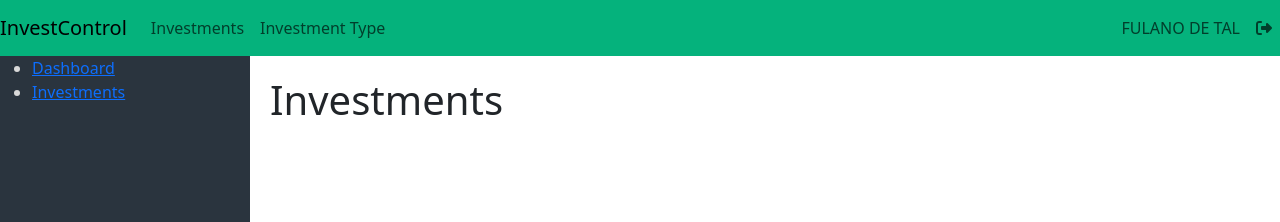
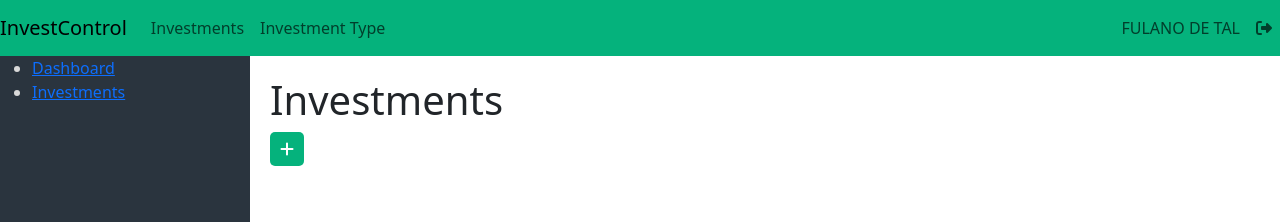
Before and after one commit to theyCallMeDudu/invest-control, an Angular app in the folder ic-frontend/: page /investments in a window 1280 px wide. Shown: the top 222 px of the page. Built offline with nearby package versions, Linux system fonts and the light colour scheme.

Commit message:
Made button component reusable and implemented button config interface.

```diff
--- a/ic-frontend/src/app/main/pages/investments/investment.component.html
+++ b/ic-frontend/src/app/main/pages/investments/investment.component.html
@@ -1 +1,8 @@
 <h1>Investments</h1>
+<div>
+  <app-button
+    [config]="{
+      icon: 'fas fa-plus',
+      styleClass: 'btn-standard',
+      tooltip: 'New investment' }"></app-button>
+</div>
--- a/ic-frontend/src/app/shared/components/button/button.component.css
+++ b/ic-frontend/src/app/shared/components/button/button.component.css
@@ -0,0 +1,31 @@
+button {
+  border: none;
+  border-radius: 5px;
+  cursor: pointer;
+  padding: 5px 10px;
+}
+
+button > i {
+  font-size: 16px;
+  font-weight: bold;
+}
+
+button.btn-primary {
+  background-color: blue;
+  color: white;
+}
+
+button.btn-danger {
+  background-color: red;
+  color: white;
+}
+
+button.btn-secondary {
+  background-color: gray;
+  color: white;
+}
+
+button.btn-standard {
+  background-color: #05b27c;
+  color: white;
+}
--- a/ic-frontend/src/app/shared/components/button/button.component.html
+++ b/ic-frontend/src/app/shared/components/button/button.component.html
@@ -1 +1,13 @@
-<p>button works!</p>
+<button
+  [ngClass]="config.styleClass"
+  [disabled]="config.disabled"
+  [title]="config.tooltip">
+  <ng-container *ngIf="config.icon">
+    <!-- Button optional icon -->
+    <i [class]="config.icon"></i>
+  </ng-container>
+  <ng-container *ngIf="config.text">
+    <!-- Button optional text -->
+    {{ config.text }}
+  </ng-container>
+</button>
--- a/ic-frontend/src/app/shared/components/button/button.component.ts
+++ b/ic-frontend/src/app/shared/components/button/button.component.ts
@@ -1,15 +1,11 @@
-import { Component, OnInit } from '@angular/core';
+import { Component, Input, OnInit } from '@angular/core';
+import { IButtonConfig } from '../../interfaces/button-config';
 
 @Component({
   selector: 'app-button',
   templateUrl: './button.component.html',
   styleUrls: ['./button.component.css']
 })
-export class ButtonComponent implements OnInit {
-
-  constructor() { }
-
-  ngOnInit(): void {
-  }
-
+export class ButtonComponent {
+  @Input() config!: IButtonConfig;
 }
--- /dev/null
+++ b/ic-frontend/src/app/shared/interfaces/button-config.ts
@@ -0,0 +1,7 @@
+export interface IButtonConfig {
+  text?: string; // button optional text
+  icon?: string;   // button optional icon
+  styleClass?: string;  // button optional style class
+  disabled?: boolean;   // button optional disabled parameter
+  tooltip?: string; // button optional tooltip
+}
--- a/ic-frontend/src/app/shared/shared.module.ts
+++ b/ic-frontend/src/app/shared/shared.module.ts
@@ -23,7 +23,8 @@ import { ButtonComponent } from './components/button/button.component';
   exports: [
     FormComponent,
     SidebarComponent,
-    CardComponent
+    CardComponent,
+    ButtonComponent
   ]
 })
 export class SharedModule { }
```
